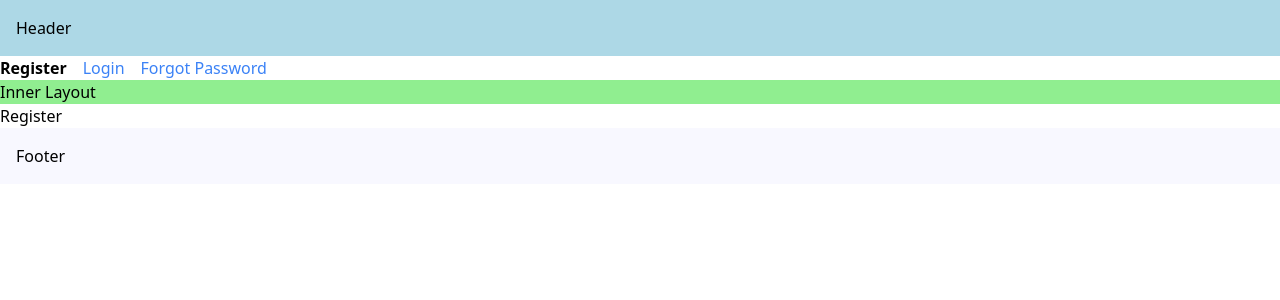
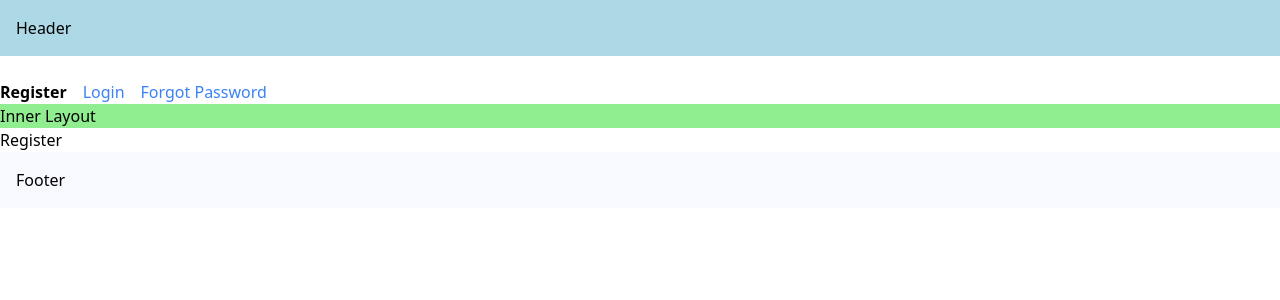
Before and after one commit to kamranlatifch/NextJs-Practuce, a Next.js app in the folder routing-demo/: page /register in a window 1280 px wide. Shown: the top 300 px of the page. Built offline with nearby package versions, Linux system fonts and the light colour scheme.

Commit message:
Templates

```diff
--- a/routing-demo/src/app/(auth)/layout.tsx
+++ b/routing-demo/src/app/(auth)/template.tsx
@@ -2,6 +2,7 @@
 import Link from "next/link";
 import { usePathname } from "next/navigation";
 import "./styles.css"
+import { useState } from "react";
 const navLinks=[
     {name:"Register",href:"/register"},
     {name:"Login",href:"/login"},
@@ -16,9 +17,13 @@
     children:React.ReactNode;
 }){
     const pathName=usePathname();
+    const [name,setName ]=useState("")
 
     return (
         <div className="">
+            <div>
+                <input value={name} onChange={e=>setName(e.target.value)}/>
+            </div>
             {navLinks.map((link)=>{
                  const isActive=pathName.startsWith(link.href)
                 return(
--- a/routing-demo/src/app/order-product/page.tsx
+++ b/routing-demo/src/app/order-product/page.tsx
@@ -6,6 +6,8 @@
     const handleClick=()=>{
         alert("Order Placed Successfully");
         router.push("/")
+        // router.replace("/")
+        //replace is used to replace the history
     }
     return <><h1>Ordr Product</h1>
 
```
